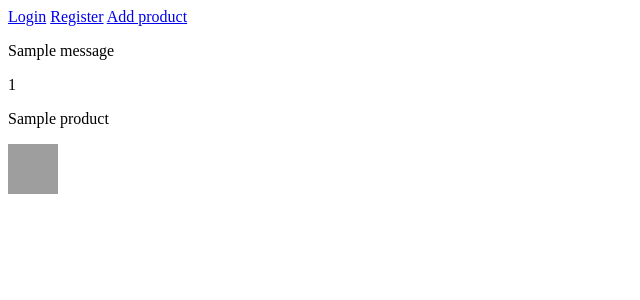
After one commit to cgpalmer/anddigital, a Django app: template products/templates/products/product_detail.html in a window 1280 px wide. The commit adds this page. Shown: the top 300 px of the page, without its empty margins (0-640 px from the left). Run offline with Django 3.2, Linux system fonts and the light colour scheme; the template is opened without the code that fills it: most values are stand-ins (such as "Sample title", 1, 10 or a date in 2020); one stand-in notice (Sample message) is shown; some libraries are stand-ins or nearby versions; grey boxes are pictures that could not be loaded.

Commit message:
Creating a path to the individual products.

```diff
--- a/home/templates/home/index.html
+++ b/home/templates/home/index.html
@@ -8,10 +8,13 @@
 
 
 {% for product in products %}
+<div>
+    <a href="{% url 'product_detail' product.id %}">  <p>{{product.name}}</p></a>
    <p> {{product.id}}</p>
-  <p>{{product.name}}</p>
   {% if product.qr_code %}
     <img src="{{product.qr_code}}" alt="" style="height: 50px; width:50px ">
+</div>
+
     {% endif %}
 
 
--- /dev/null
+++ b/products/templates/products/product_detail.html
@@ -0,0 +1,26 @@
+{% extends 'base.html' %}
+{% load static %}
+
+{% block content %}
+
+<div class="container-fluid main-section-container margin-header-wrapper">
+    <div class="row">
+        <div class="col-12 extra-margin-top">
+            {% if messages %}
+                <div class="message-container">
+                    {% for message in messages %}
+                        <p class="mb-0"><i class="far fa-check-circle"></i> {{message}}</p>
+                    {% endfor %}
+                </div>
+            {% endif %}
+        </div>
+
+ <p> {{product.id}}</p>
+  <p>{{product.name}}</p>
+  {% if product.qr_code %}
+    <img src="{{product.qr_code}}" alt="" style="height: 50px; width:50px ">
+    {% endif %}
+
+
+
+{% endblock %}
--- a/products/urls.py
+++ b/products/urls.py
@@ -4,4 +4,5 @@ from . import views
 
 urlpatterns = [
     path('add/', views.add_product, name='add_product'),
+    path('<int:product_id>/', views.product_detail, name='product_detail'),
 ]
```
Also changed, not shown: products/views.py (+9 -0 lines), products/templates/products/products.html (added), static/qr/1new_product.png (added).
